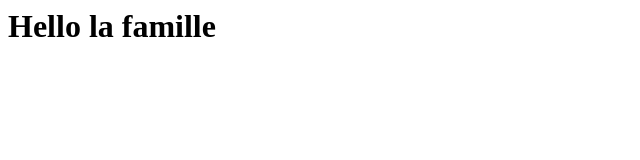
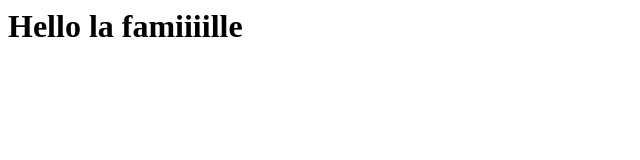
Before and after one commit to RichterFlorian/sample_node, a website: page index.html in a window 1280 px wide. Shown: the full height of the page, 0-640 px from the left. Drawn offline with Linux system fonts and the light colour scheme.

Commit message:
Update index.html

```diff
--- a/index.html
+++ b/index.html
@@ -1 +1 @@
-<h1>Hello la famille</h1>
+<h1>Hello la famiiiille</h1>
```
